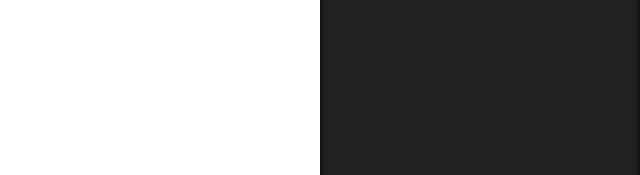
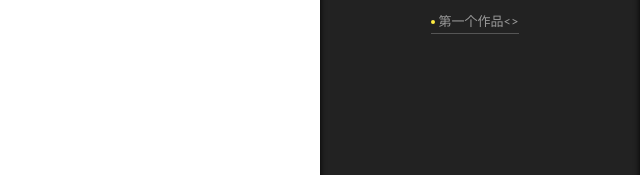
Before and after one commit to BJTU-HT/BJTU-HT.github.io, a plain HTML site: page index.html in a window 1280 px wide. Shown: the part 241-416 px from the top of the page, 640-1280 px from the left. Drawn offline with Linux system fonts and the light colour scheme; some packages are replaced by stand-ins of ours; a script that the page names is missing.

Commit message:
Site updated: 2016-04-17 11:58:44

```diff
--- a/css/main.css
+++ b/css/main.css
@@ -1135,7 +1135,7 @@ body {
   width: 4px;
   height: 4px;
   border-radius: 50%;
-  background: #bbd657;
+  background: #ffec41;
 }
 .sidebar-nav {
   margin: 0;
--- a/index.html
+++ b/index.html
@@ -336,6 +336,12 @@
 
         <div class="links-of-author motion-element">
 
+
+              <span class="links-of-author-item">
+              <a href="https://appsto.re/cn/GcrJab.i" target="_blank">第一个作品<<Poker2048>></a>
+            </span>
+
+
         </div>
 
 
```
Also changed, not shown: 2016/04/12/hello-world/index.html (+6 -0 lines), 2016/04/14/first-test/index.html (+6 -0 lines), archives/2016/04/index.html (+6 -0 lines), archives/2016/index.html (+6 -0 lines), archives/index.html (+6 -0 lines).
